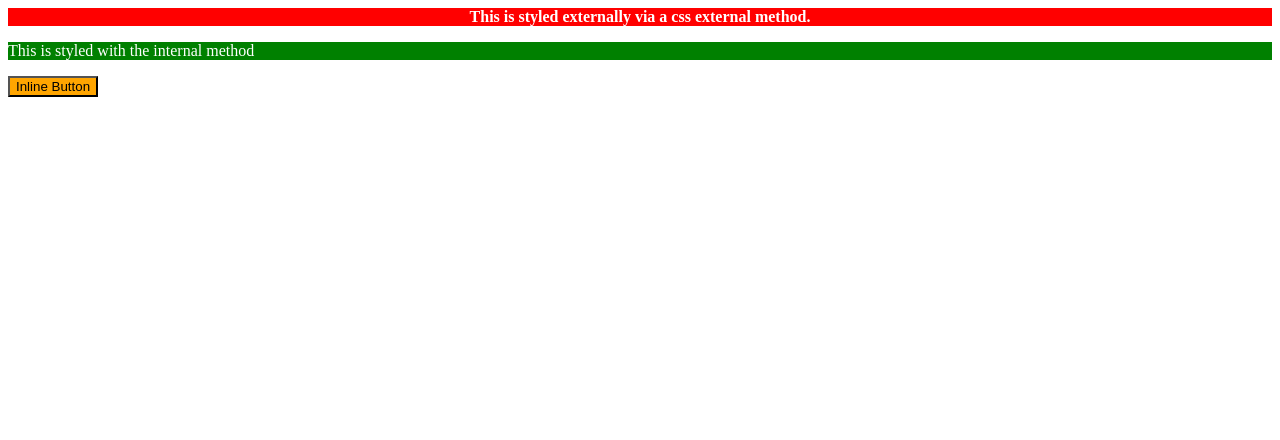
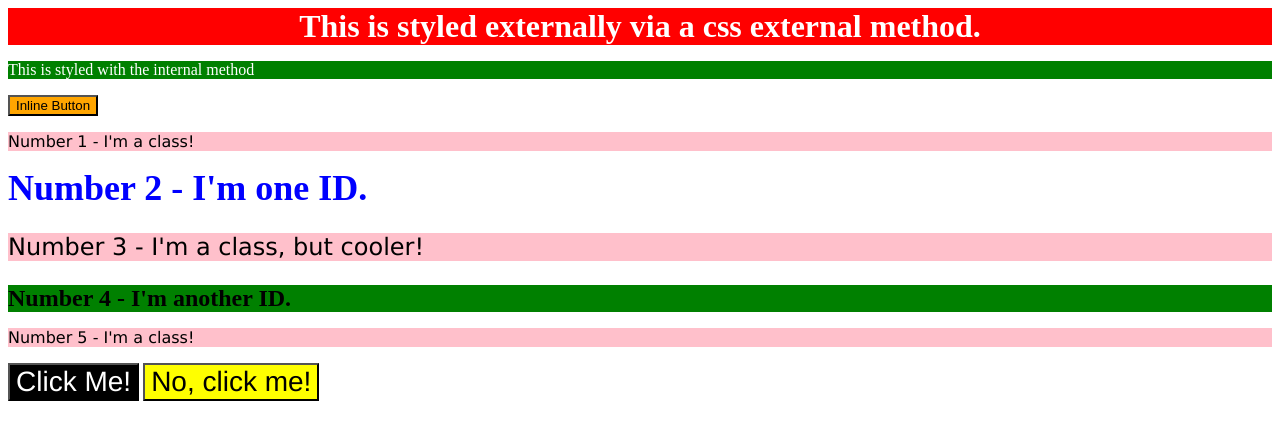
Before and after one commit to lutimoth/Odin_Project_Portfolio, a plain HTML site: page css-practice/index.html in a window 1280 px wide. Drawn offline with Linux system fonts and the light colour scheme.

Commit message:
Finishing CSS Tutorials

```diff
--- /dev/null
+++ b/css-practice/chaining/style.css
@@ -0,0 +1,55 @@
+.avatar.proportioned{
+   height:auto;
+   width: 300px;
+}
+
+.avatar.distorted{
+    height: 400px;
+    width: 200px;
+}
+
+.container .text{
+    background-color: yellow;
+    color:red;
+    font-size:20px;
+    text-align: center;
+}
+
+body{
+    font-family:Arial, Helvetica, sans-serif
+  }
+
+  .para {
+    color: hsl(0, 0%, 0%);
+    font-weight: 800;
+    font-size: 22px;
+  }
+
+  .small-para {
+    font-size: 14px;
+    font-weight: 800;
+  }
+
+  .button.confirm {
+    background: green;
+    color: white;
+    font-weight: bold;
+  }
+
+  .button {
+    background-color: rgb(255, 255, 255);
+    color: rgb(0, 0, 0);
+    font-size: 20px;
+  }
+
+  .text .child {
+    color: rgb(0, 0, 0);
+    font-weight: 800;
+    font-size: 14px;
+  }
+
+  div.text {
+    color: rgb(0, 0, 0);
+    font-size: 22px;
+    font-weight: 100;
+  }
--- a/css-practice/index.html
+++ b/css-practice/index.html
@@ -24,5 +24,13 @@
      </p>
 
     <button type="button" style = "background-color: orange; font-size: 18;">Inline Button</button>
+
+    <p class = "odd">Number 1 - I'm a class!</p>
+    <div id = "two">Number 2 - I'm one ID.</div>
+    <p class = "odd three">Number 3 - I'm a class, but cooler!</p>
+    <div id = "four">Number 4 - I'm another ID.</div>
+    <p class = "odd">Number 5 - I'm a class!</p>
+
+    <button type="button" class = "button me">Click Me!</button> <button type="button" class = "button no-me">No, click me!</button>
 </body>
 </html>
--- a/css-practice/styles.css
+++ b/css-practice/styles.css
@@ -2,6 +2,45 @@ div {
     color: white;
     background-color: red;
     text-align: center;
-    font-size: 32;
+    font-size: 32px;
     font-weight: bold;
 }
+
+.odd {
+    color: black;
+    background-color: pink;
+    font-family: 'Verdana', 'DejaVu Sans', sans-serif;
+}
+
+#two {
+    background-color: white;
+    text-align: left;
+    color: blue;
+    font-size: 36px;
+}
+
+.odd.three {
+    font-size: 24px;
+}
+
+#four {
+    text-align: left;
+    color: black;
+    background-color: green;
+    font-size: 24px;
+    font-weight: bold;
+}
+
+.button {
+    font-size: 28px;
+    font-family: 'Helvetica', 'Times New Roman', sans-serif;
+}
+
+.button.me{
+    color: white;
+    background-color: black;
+}
+
+.button.no-me{
+    background-color: yellow;
+}
```
Also changed, not shown: css-practice/chaining/index.html (added, +36 -0 lines), css-practice/chaining/pexels-andrea-piacquadio-3777931.jpg (added), css-practice/chaining/pexels-katho-mutodo-8434791.jpg (added).
